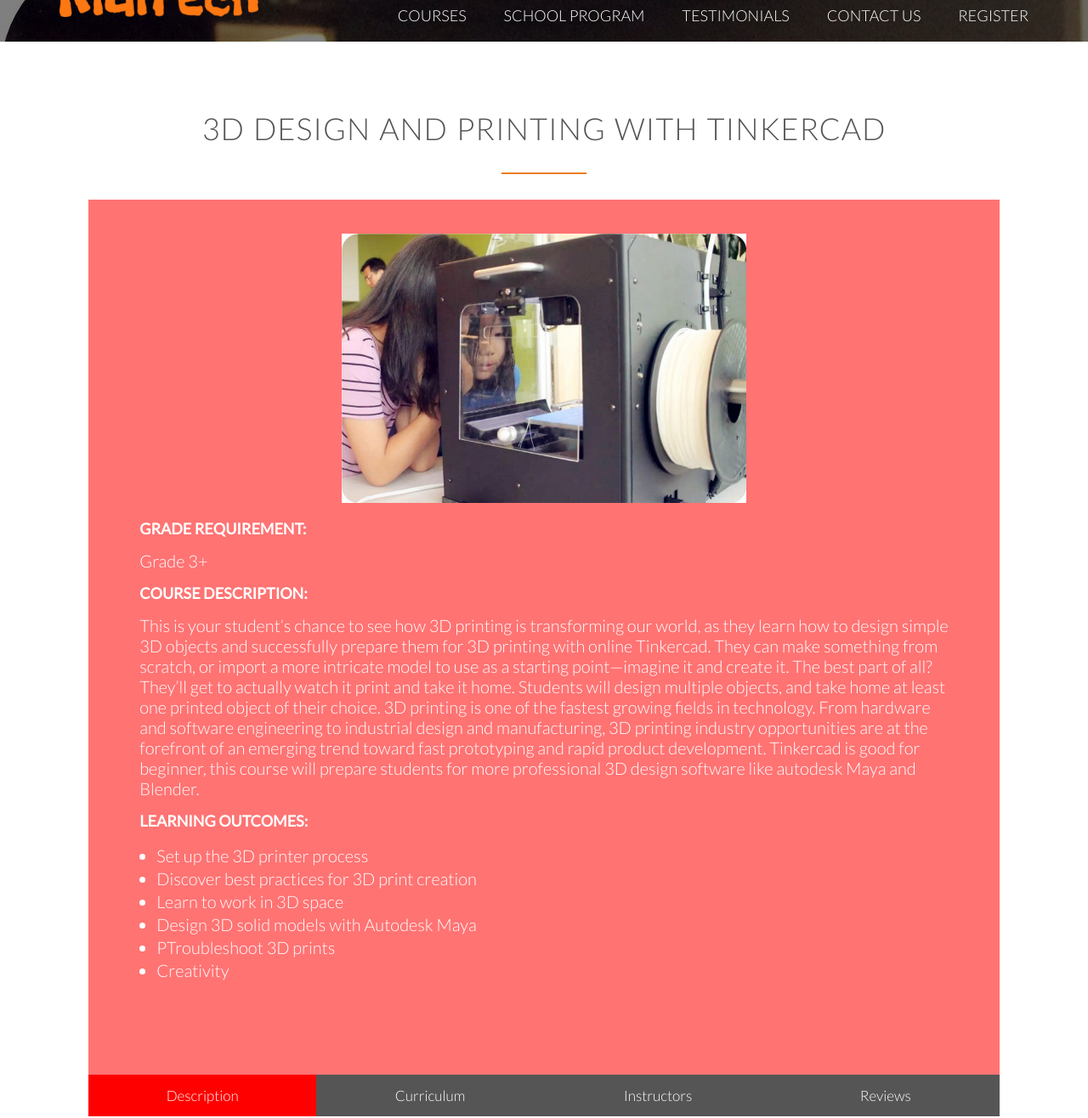
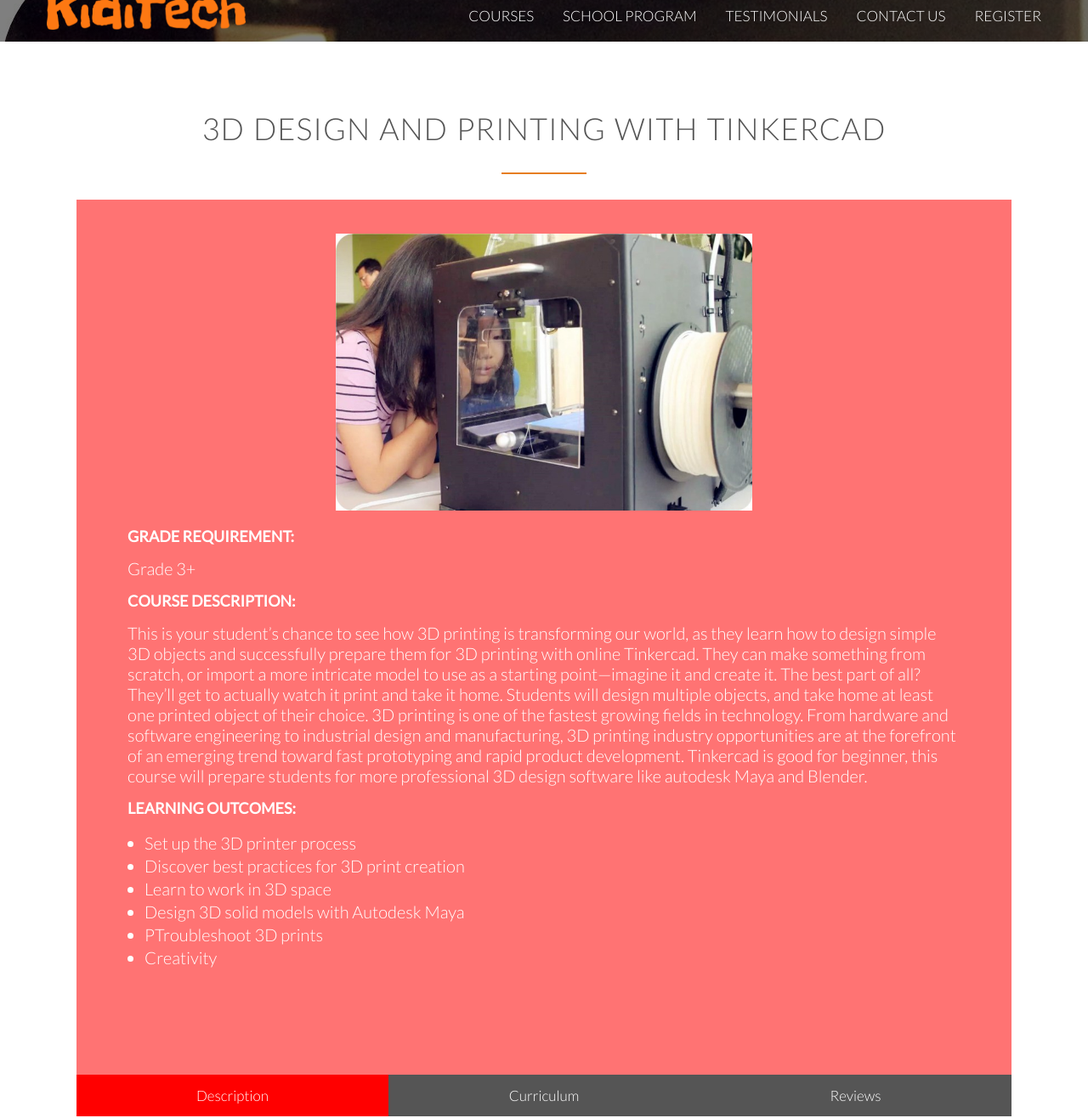
Before and after one commit to dionell/Kiditech-Website, a plain HTML site: page 3DDesign.html in a window 1280 px wide. Shown: the part 60-1376 px from the top of the page at 85% size. Drawn offline with nearby package versions, Linux system fonts and the light colour scheme; some packages are replaced by stand-ins of ours; a script that the page names is missing.

Commit message:
170913 update
Added login to homepage,
first name and last name in sign-up,
removed instructors in courses details,

```diff
--- a/3DDesign.html
+++ b/3DDesign.html
@@ -76,10 +76,6 @@ Tinkercad is good for beginner, this course will prepare students for more profe
                   <p></p>
                 </div>
 
-                <div id="Instructors" class="tabcontent">
-                  <h3>Instructors</h3>
-                  <p></p>
-                </div>
 
                 <div id="Reviews" class="tabcontent">
                   <h3>Reviews</h3>
@@ -88,7 +84,7 @@ Tinkercad is good for beginner, this course will prepare students for more profe
 
                 <button class="tablink" onclick="openCity('Description', this, 'red')" id="defaultOpen">Description</button>
                 <button class="tablink" onclick="openCity('Curriculum', this, 'green')">Curriculum</button>
-                <button class="tablink" onclick="openCity('Instructors', this, 'blue')">Instructors</button>
+
                 <button class="tablink" onclick="openCity('Reviews', this, 'orange')">Reviews</button>
             </div>
         </div>
--- a/resources/css/style.css
+++ b/resources/css/style.css
@@ -40,7 +40,7 @@ body {
 
 
 .row {
-    max-width: 1140px;
+    max-width: 1170px;
     margin: 0 auto;
 }
 
@@ -219,7 +219,7 @@ header {
     height: 50px;
     width: auto;
     float: left;
-    margin-top: 20px;
+    margin-top: 35px;
 }
 
 .logo-black {
@@ -239,7 +239,8 @@ header {
 
 .main-nav li {
     display: inline-block;
-    margin-left: 40px;
+    margin-left: 30px;
+    font-size: 19px;
 }
 
 .main-nav li a:link,
@@ -700,7 +701,7 @@ footer h3{
     cursor: pointer;
     padding: 14px 16px;
     font-size: 17px;
-    width: 25%;
+    width: 33.3333%;
 }
 
 .tablink:hover {
```
Also changed, not shown: ElectricalEngineering.html (+1 -5 lines), PythonGameDevelopment.html (+1 -6 lines), RaspberryPi.html (+1 -5 lines), ScratchGameDesign.html (+1 -5 lines), UnityGameDesign.html (+1 -5 lines), createUser.html (+10 -2 lines), index.html (+1 -0 lines), robotVex.html (+1 -5 lines), wonderDash.html (+0 -6 lines), 2 other files.
